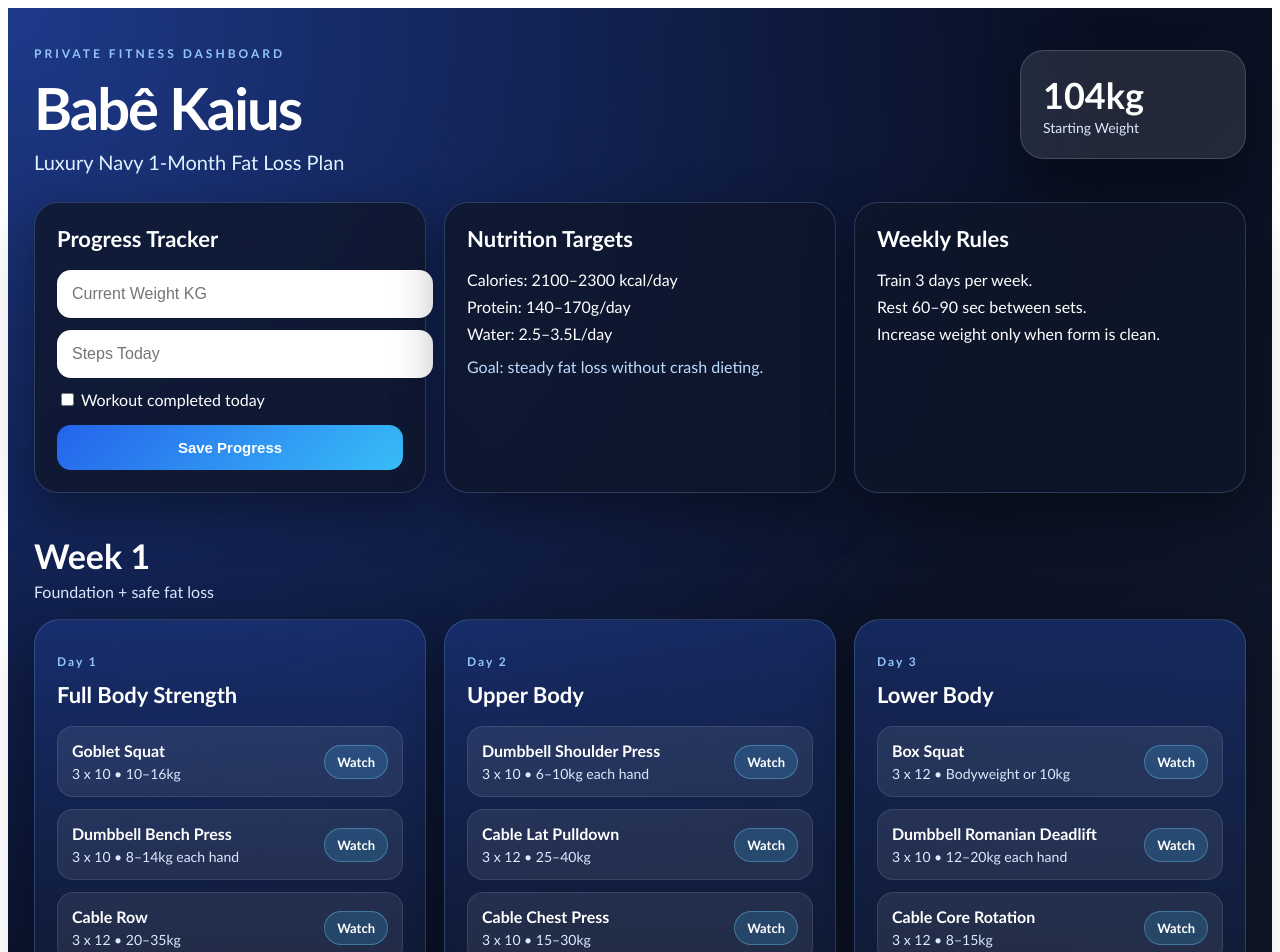
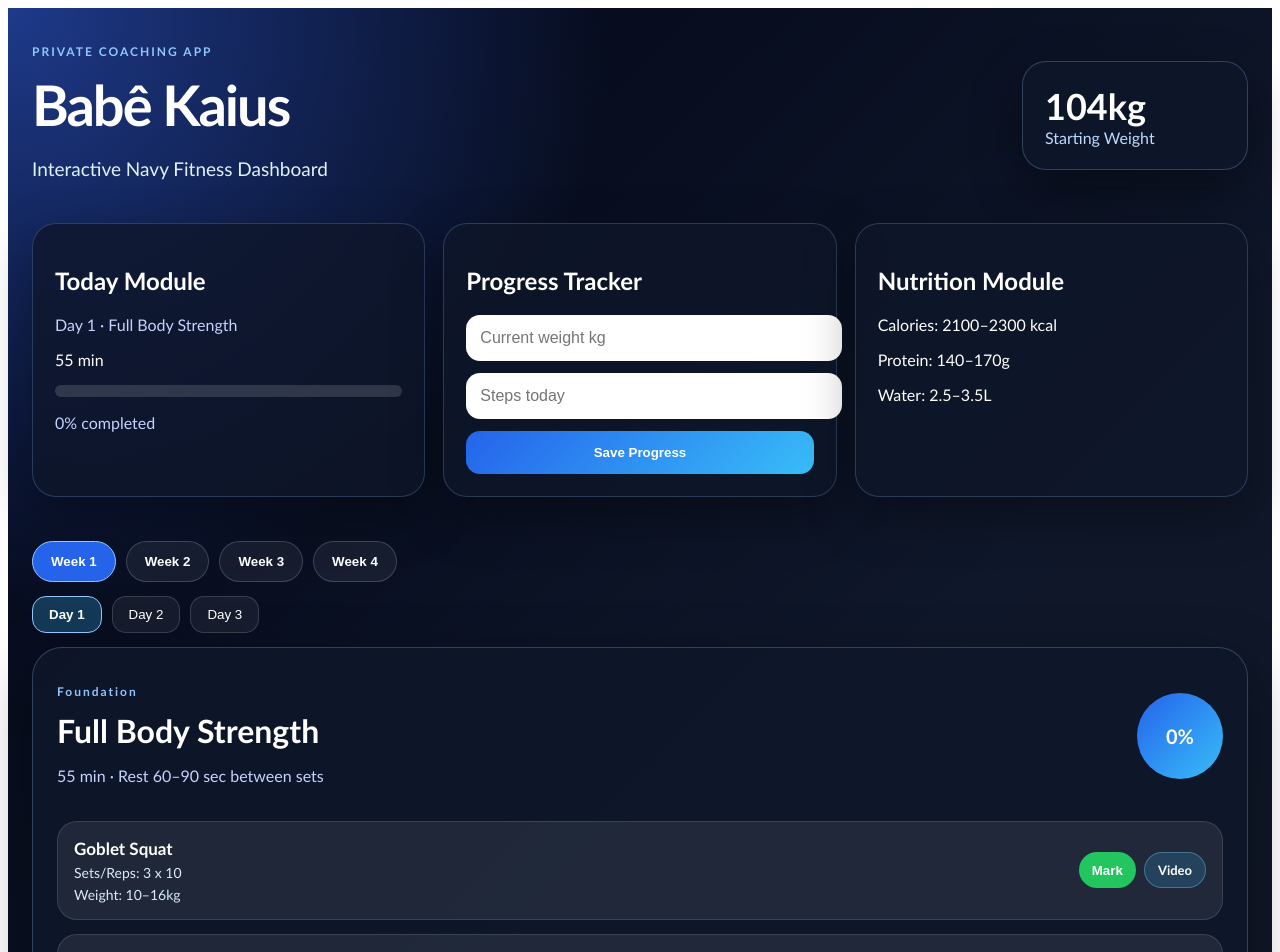
Before and after one commit to saudsaeed1992-eng/fitness-coach-app, a Next.js app: page / in a window 1280 px wide. Shown: the top 952 px of the page. Built offline with nearby package versions, Linux system fonts and the light colour scheme.

Commit message:
Update page.js

```diff
--- a/app/page.js
+++ b/app/page.js
@@ -3,44 +3,49 @@
 import { useState } from "react";
 
 export default function Home() {
+  const [activeWeek, setActiveWeek] = useState(0);
+  const [activeDay, setActiveDay] = useState(0);
+  const [completed, setCompleted] = useState({});
   const [weight, setWeight] = useState("");
   const [steps, setSteps] = useState("");
-  const [workoutDone, setWorkoutDone] = useState(false);
 
-  const link = (query) =>
-    `https://www.youtube.com/results?search_query=${query}`;
+  const youtube = (q) =>
+    `https://www.youtube.com/results?search_query=${encodeURIComponent(q)}`;
 
   const plan = [
     {
       week: "Week 1",
-      focus: "Foundation + safe fat loss",
+      focus: "Foundation",
       days: [
         {
           day: "Day 1",
           title: "Full Body Strength",
+          duration: "55 min",
           exercises: [
             ["Goblet Squat", "3 x 10", "10–16kg", "goblet squat beginner form"],
             ["Dumbbell Bench Press", "3 x 10", "8–14kg each hand", "dumbbell bench press tutorial"],
             ["Cable Row", "3 x 12", "20–35kg", "cable row beginner tutorial"],
-            ["Incline Treadmill Walk", "15 min", "Speed 4–5 km/h", "incline treadmill walking fat loss"]
+            ["Incline Walk", "15 min", "4–5 km/h", "incline treadmill walking fat loss"]
           ]
         },
         {
           day: "Day 2",
           title: "Upper Body",
+          duration: "50 min",
           exercises: [
-            ["Dumbbell Shoulder Press", "3 x 10", "6–10kg each hand", "dumbbell shoulder press form"],
-            ["Cable Lat Pulldown", "3 x 12", "25–40kg", "lat pulldown cable tutorial"],
+            ["Shoulder Press", "3 x 10", "6–10kg each hand", "dumbbell shoulder press form"],
+            ["Lat Pulldown", "3 x 12", "25–40kg", "lat pulldown cable tutorial"],
             ["Cable Chest Press", "3 x 10", "15–30kg", "cable chest press tutorial"],
-            ["Exercise Bike", "15 min", "Easy/moderate", "stationary bike cardio beginner"]
+            ["Bike", "15 min", "Easy/moderate", "stationary bike cardio beginner"]
           ]
         },
         {
           day: "Day 3",
           title: "Lower Body",
+          duration: "50 min",
           exercises: [
-            ["Box Squat", "3 x 12", "Bodyweight or 10kg", "box squat beginner form"],
-            ["Dumbbell Romanian Deadlift", "3 x 10", "12–20kg each hand", "dumbbell romanian deadlift form"],
+            ["Box Squat", "3 x 12", "Bodyweight/10kg", "box squat beginner form"],
+            ["Romanian Deadlift", "3 x 10", "12–20kg each hand", "dumbbell romanian deadlift form"],
             ["Cable Core Rotation", "3 x 12", "8–15kg", "cable core rotation tutorial"],
             ["Elliptical", "15 min", "Easy/moderate", "elliptical workout beginner"]
           ]
@@ -49,24 +54,26 @@ export default function Home() {
     },
     {
       week: "Week 2",
-      focus: "Fat loss progression",
+      focus: "Progression",
       days: [
         {
           day: "Day 1",
           title: "Strength Progression",
+          duration: "60 min",
           exercises: [
             ["Goblet Squat", "4 x 10", "12–18kg", "goblet squat beginner form"],
             ["Dumbbell Bench Press", "4 x 10", "10–16kg each hand", "dumbbell bench press tutorial"],
             ["Cable Row", "4 x 12", "25–40kg", "cable row beginner tutorial"],
-            ["Incline Walk", "20 min", "Speed 4–5.2 km/h", "incline treadmill walking fat loss"]
+            ["Incline Walk", "20 min", "4–5.2 km/h", "incline treadmill walking fat loss"]
           ]
         },
         {
           day: "Day 2",
           title: "Upper Conditioning",
+          duration: "55 min",
           exercises: [
-            ["Dumbbell Shoulder Press", "4 x 10", "6–12kg each hand", "dumbbell shoulder press form"],
-            ["Cable Lat Pulldown", "4 x 12", "30–45kg", "lat pulldown cable tutorial"],
+            ["Shoulder Press", "4 x 10", "6–12kg each hand", "dumbbell shoulder press form"],
+            ["Lat Pulldown", "4 x 12", "30–45kg", "lat pulldown cable tutorial"],
             ["Cable Chest Press", "3 x 12", "20–35kg", "cable chest press tutorial"],
             ["Bike Cardio", "20 min", "Moderate", "stationary bike cardio beginner"]
           ]
@@ -74,6 +81,7 @@ export default function Home() {
         {
           day: "Day 3",
           title: "Lower + Core",
+          duration: "55 min",
           exercises: [
             ["Dumbbell Deadlift", "3 x 10", "14–22kg each hand", "dumbbell deadlift beginner form"],
             ["Box Squat", "4 x 12", "10–16kg", "box squat beginner form"],
@@ -85,34 +93,37 @@ export default function Home() {
     },
     {
       week: "Week 3",
-      focus: "Higher calorie burn",
+      focus: "Calorie Burn",
       days: [
         {
           day: "Day 1",
           title: "Strength + Cardio",
+          duration: "65 min",
           exercises: [
             ["Goblet Squat", "4 x 12", "14–20kg", "goblet squat beginner form"],
             ["Dumbbell Bench Press", "4 x 10", "10–18kg each hand", "dumbbell bench press tutorial"],
             ["Cable Row", "4 x 12", "30–45kg", "cable row beginner tutorial"],
-            ["Incline Walk", "25 min", "Speed 4.5–5.5 km/h", "incline treadmill walking fat loss"]
+            ["Incline Walk", "25 min", "4.5–5.5 km/h", "incline treadmill walking fat loss"]
           ]
         },
         {
           day: "Day 2",
           title: "Upper Burn",
+          duration: "60 min",
           exercises: [
-            ["Dumbbell Shoulder Press", "4 x 12", "8–12kg each hand", "dumbbell shoulder press form"],
-            ["Cable Lat Pulldown", "4 x 12", "30–50kg", "lat pulldown cable tutorial"],
-            ["Cable Face Pull", "4 x 15", "10–20kg", "cable face pull correct form"],
-            ["Bike Intervals", "20 min", "1 min fast / 2 min easy", "stationary bike interval workout beginner"]
+            ["Shoulder Press", "4 x 12", "8–12kg each hand", "dumbbell shoulder press form"],
+            ["Lat Pulldown", "4 x 12", "30–50kg", "lat pulldown cable tutorial"],
+            ["Face Pull", "4 x 15", "10–20kg", "cable face pull correct form"],
+            ["Bike Intervals", "20 min", "1 fast / 2 easy", "stationary bike interval workout beginner"]
           ]
         },
         {
           day: "Day 3",
           title: "Lower Burn",
+          duration: "60 min",
           exercises: [
             ["Dumbbell Deadlift", "4 x 10", "16–24kg each hand", "dumbbell deadlift beginner form"],
-            ["Reverse Lunges", "3 x 12", "Bodyweight or 5–8kg each hand", "reverse lunge beginner form"],
+            ["Reverse Lunges", "3 x 12", "Bodyweight/5–8kg", "reverse lunge beginner form"],
             ["Cable Core Rotation", "3 x 15", "10–18kg", "cable core rotation tutorial"],
             ["Elliptical", "25 min", "Moderate", "elliptical workout beginner"]
           ]
@@ -121,146 +132,164 @@ export default function Home() {
     },
     {
       week: "Week 4",
-      focus: "Recovery + consistency",
+      focus: "Recovery + Consistency",
       days: [
         {
           day: "Day 1",
           title: "Light Strength",
+          duration: "50 min",
           exercises: [
             ["Goblet Squat", "3 x 10", "10–16kg", "goblet squat beginner form"],
             ["Dumbbell Bench Press", "3 x 10", "8–14kg each hand", "dumbbell bench press tutorial"],
             ["Cable Row", "3 x 12", "20–35kg", "cable row beginner tutorial"],
-            ["Easy Walk", "20 min", "Comfortable pace", "treadmill walking workout beginner"]
+            ["Easy Walk", "20 min", "Comfortable", "treadmill walking workout beginner"]
           ]
         },
         {
           day: "Day 2",
           title: "Upper Easy",
+          duration: "45 min",
           exercises: [
-            ["Dumbbell Shoulder Press", "3 x 10", "6–10kg each hand", "dumbbell shoulder press form"],
-            ["Cable Lat Pulldown", "3 x 10", "25–40kg", "lat pulldown cable tutorial"],
-            ["Cable Face Pull", "3 x 15", "10–18kg", "cable face pull correct form"],
+            ["Shoulder Press", "3 x 10", "6–10kg each hand", "dumbbell shoulder press form"],
+            ["Lat Pulldown", "3 x 10", "25–40kg", "lat pulldown cable tutorial"],
+            ["Face Pull", "3 x 15", "10–18kg", "cable face pull correct form"],
             ["Bike", "20 min", "Easy/moderate", "stationary bike cardio beginner"]
           ]
         },
         {
           day: "Day 3",
           title: "Mobility Day",
+          duration: "50 min",
           exercises: [
             ["Stretching", "15 min", "Bodyweight", "full body stretching routine beginner"],
             ["Mobility Drills", "15 min", "Bodyweight", "beginner mobility routine"],
-            ["Light Walk", "20 min", "Comfortable pace", "walking workout beginner fat loss"]
+            ["Light Walk", "20 min", "Comfortable", "walking workout beginner fat loss"]
           ]
         }
       ]
     }
   ];
 
+  const current = plan[activeWeek].days[activeDay];
+  const totalExercises = current.exercises.length;
+  const doneCount = current.exercises.filter((_, i) => completed[`${activeWeek}-${activeDay}-${i}`]).length;
+  const progress = Math.round((doneCount / totalExercises) * 100);
+
+  function toggleExercise(i) {
+    const key = `${activeWeek}-${activeDay}-${i}`;
+    setCompleted({ ...completed, [key]: !completed[key] });
+  }
+
   function saveProgress() {
-    alert("Progress saved on this device.");
+    alert("Progress saved for today.");
   }
 
   return (
     <main style={styles.page}>
-      <header style={styles.hero}>
+      <section style={styles.hero}>
         <div>
-          <p style={styles.badge}>PRIVATE FITNESS DASHBOARD</p>
+          <p style={styles.badge}>PRIVATE COACHING APP</p>
           <h1 style={styles.title}>Babê Kaius</h1>
-          <p style={styles.subtitle}>Luxury Navy 1-Month Fat Loss Plan</p>
+          <p style={styles.subtitle}>Interactive Navy Fitness Dashboard</p>
         </div>
-        <div style={styles.statBox}>
-          <span style={styles.statNumber}>104kg</span>
-          <span style={styles.statLabel}>Starting Weight</span>
+
+        <div style={styles.statCard}>
+          <div style={styles.statNumber}>104kg</div>
+          <div style={styles.statLabel}>Starting Weight</div>
         </div>
-      </header>
+      </section>
 
-      <section style={styles.topGrid}>
+      <section style={styles.dashboard}>
         <div style={styles.card}>
-          <h2 style={styles.cardTitle}>Progress Tracker</h2>
+          <h2>Today Module</h2>
+          <p style={styles.muted}>{current.day} · {current.title}</p>
+          <p>{current.duration}</p>
 
-          <input
-            style={styles.input}
-            placeholder="Current Weight KG"
-            value={weight}
-            onChange={(e) => setWeight(e.target.value)}
-          />
+          <div style={styles.progressTrack}>
+            <div style={{ ...styles.progressFill, width: `${progress}%` }} />
+          </div>
 
-          <input
-            style={styles.input}
-            placeholder="Steps Today"
-            value={steps}
-            onChange={(e) => setSteps(e.target.value)}
-          />
-
-          <label style={styles.label}>
-            <input
-              type="checkbox"
-              checked={workoutDone}
-              onChange={(e) => setWorkoutDone(e.target.checked)}
-            />
-            <span> Workout completed today</span>
-          </label>
-
-          <button style={styles.button} onClick={saveProgress}>
-            Save Progress
-          </button>
+          <p style={styles.muted}>{progress}% completed</p>
         </div>
 
         <div style={styles.card}>
-          <h2 style={styles.cardTitle}>Nutrition Targets</h2>
-          <p style={styles.text}>Calories: 2100–2300 kcal/day</p>
-          <p style={styles.text}>Protein: 140–170g/day</p>
-          <p style={styles.text}>Water: 2.5–3.5L/day</p>
-          <p style={styles.note}>Goal: steady fat loss without crash dieting.</p>
+          <h2>Progress Tracker</h2>
+          <input style={styles.input} placeholder="Current weight kg" value={weight} onChange={(e) => setWeight(e.target.value)} />
+          <input style={styles.input} placeholder="Steps today" value={steps} onChange={(e) => setSteps(e.target.value)} />
+          <button style={styles.button} onClick={saveProgress}>Save Progress</button>
         </div>
 
         <div style={styles.card}>
-          <h2 style={styles.cardTitle}>Weekly Rules</h2>
-          <p style={styles.text}>Train 3 days per week.</p>
-          <p style={styles.text}>Rest 60–90 sec between sets.</p>
-          <p style={styles.text}>Increase weight only when form is clean.</p>
+          <h2>Nutrition Module</h2>
+          <p>Calories: 2100–2300 kcal</p>
+          <p>Protein: 140–170g</p>
+          <p>Water: 2.5–3.5L</p>
         </div>
       </section>
 
-      {plan.map((week) => (
-        <section key={week.week} style={styles.week}>
-          <div style={styles.weekHeader}>
-            <h2 style={styles.weekTitle}>{week.week}</h2>
-            <p style={styles.focus}>{week.focus}</p>
+      <section style={styles.selector}>
+        {plan.map((w, i) => (
+          <button
+            key={w.week}
+            onClick={() => { setActiveWeek(i); setActiveDay(0); }}
+            style={i === activeWeek ? styles.activeTab : styles.tab}
+          >
+            {w.week}
+          </button>
+        ))}
+      </section>
+
+      <section style={styles.selector}>
+        {plan[activeWeek].days.map((d, i) => (
+          <button
+            key={d.day}
+            onClick={() => setActiveDay(i)}
+            style={i === activeDay ? styles.activeDayTab : styles.dayTab}
+          >
+            {d.day}
+          </button>
+        ))}
+      </section>
+
+      <section style={styles.trainingPanel}>
+        <div style={styles.trainingHeader}>
+          <div>
+            <p style={styles.badge}>{plan[activeWeek].focus}</p>
+            <h2 style={styles.weekTitle}>{current.title}</h2>
+            <p style={styles.muted}>{current.duration} · Rest 60–90 sec between sets</p>
+          </div>
+          <div style={styles.circle}>{progress}%</div>
         </div>
 
-          <div style={styles.grid}>
-            {week.days.map((day) => (
-              <div key={day.day} style={styles.dayCard}>
-                <p style={styles.dayBadge}>{day.day}</p>
-                <h3 style={styles.dayTitle}>{day.title}</h3>
-
+        <div style={styles.exerciseGrid}>
+          {current.exercises.map((ex, i) => (
+            <div key={i} style={completed[`${activeWeek}-${activeDay}-${i}`] ? styles.exerciseDone : styles.exerciseCard}>
               <div>
-                  {day.exercises.map((exercise, index) => (
-                    <div key={index} style={styles.exercise}>
-                      <div>
-                        <strong>{exercise[0]}</strong>
-                        <p style={styles.exerciseMeta}>
-                          {exercise[1]} • {exercise[2]}
-                        </p>
+                <p style={styles.exerciseName}>{ex[0]}</p>
+                <p style={styles.exerciseMeta}>Sets/Reps: {ex[1]}</p>
+                <p style={styles.exerciseMeta}>Weight: {ex[2]}</p>
               </div>
 
-                      <a
-                        href={link(exercise[3])}
-                        target="_blank"
-                        rel="noopener noreferrer"
-                        style={styles.youtube}
-                      >
-                        Watch
+              <div style={styles.actions}>
+                <button style={styles.checkBtn} onClick={() => toggleExercise(i)}>
+                  {completed[`${activeWeek}-${activeDay}-${i}`] ? "Done" : "Mark"}
+                </button>
+
+                <a href={youtube(ex[3])} target="_blank" rel="noopener noreferrer" style={styles.videoBtn}>
+                  Video
                 </a>
-                    </div>
-                  ))}
               </div>
             </div>
           ))}
         </div>
       </section>
-      ))}
+
+      <section style={styles.card}>
+        <h2>Training Rules</h2>
+        <p>Start with the lower weight range. Increase only when your form stays clean.</p>
+        <p>If pain appears, stop the exercise and choose a lighter option.</p>
+        <p>Goal: consistency first, intensity second.</p>
+      </section>
     </main>
   );
 }
@@ -269,193 +298,215 @@ const styles = {
   page: {
     minHeight: "100vh",
     background:
-      "radial-gradient(circle at top left, #1e3a8a 0, transparent 35%), linear-gradient(135deg, #020617 0%, #0f172a 50%, #111827 100%)",
+      "radial-gradient(circle at top left, #1e3a8a 0, transparent 30%), linear-gradient(135deg, #020617, #0f172a 55%, #111827)",
     color: "#ffffff",
-    fontFamily:
-      "'Trebuchet MS', 'Segoe UI', Arial, sans-serif",
-    padding: "26px"
+    fontFamily: "'Trebuchet MS', 'Segoe UI', Arial, sans-serif",
+    padding: "24px"
   },
-
   hero: {
+    display: "flex",
+    justifyContent: "space-between",
+    alignItems: "center",
+    gap: "20px",
+    flexWrap: "wrap",
+    marginBottom: "24px"
+  },
+  badge: {
+    color: "#93c5fd",
+    letterSpacing: "2px",
+    fontWeight: "900",
+    fontSize: "12px"
+  },
+  title: {
+    fontSize: "56px",
+    margin: "4px 0",
+    letterSpacing: "-2px"
+  },
+  subtitle: {
+    color: "#e0f2fe",
+    fontSize: "19px"
+  },
+  statCard: {
+    background: "rgba(15,23,42,0.85)",
+    border: "1px solid rgba(147,197,253,0.25)",
+    borderRadius: "24px",
+    padding: "22px",
+    minWidth: "180px",
+    boxShadow: "0 20px 50px rgba(0,0,0,0.4)"
+  },
+  statNumber: {
+    fontSize: "36px",
+    fontWeight: "900"
+  },
+  statLabel: {
+    color: "#bfdbfe"
+  },
+  dashboard: {
+    display: "grid",
+    gridTemplateColumns: "repeat(auto-fit, minmax(260px, 1fr))",
+    gap: "18px",
+    marginBottom: "24px"
+  },
+  card: {
+    background: "rgba(15,23,42,0.78)",
+    border: "1px solid rgba(147,197,253,0.22)",
+    borderRadius: "24px",
+    padding: "22px",
+    boxShadow: "0 18px 50px rgba(0,0,0,0.35)",
+    marginBottom: "20px"
+  },
+  muted: {
+    color: "#c7d2fe"
+  },
+  input: {
+    width: "100%",
+    padding: "14px",
+    borderRadius: "14px",
+    border: "none",
+    marginBottom: "12px",
+    fontSize: "16px"
+  },
+  button: {
+    width: "100%",
+    padding: "14px",
+    borderRadius: "14px",
+    border: "none",
+    background: "linear-gradient(135deg, #2563eb, #38bdf8)",
+    color: "white",
+    fontWeight: "900"
+  },
+  progressTrack: {
+    height: "12px",
+    background: "rgba(255,255,255,0.14)",
+    borderRadius: "999px",
+    overflow: "hidden",
+    marginTop: "16px"
+  },
+  progressFill: {
+    height: "100%",
+    background: "linear-gradient(135deg, #38bdf8, #2563eb)"
+  },
+  selector: {
+    display: "flex",
+    gap: "10px",
+    overflowX: "auto",
+    marginBottom: "14px"
+  },
+  tab: {
+    padding: "12px 18px",
+    borderRadius: "999px",
+    border: "1px solid rgba(255,255,255,0.18)",
+    background: "rgba(255,255,255,0.06)",
+    color: "white",
+    fontWeight: "800"
+  },
+  activeTab: {
+    padding: "12px 18px",
+    borderRadius: "999px",
+    border: "1px solid #93c5fd",
+    background: "#2563eb",
+    color: "white",
+    fontWeight: "900"
+  },
+  dayTab: {
+    padding: "10px 16px",
+    borderRadius: "14px",
+    border: "1px solid rgba(255,255,255,0.15)",
+    background: "rgba(255,255,255,0.06)",
+    color: "white"
+  },
+  activeDayTab: {
+    padding: "10px 16px",
+    borderRadius: "14px",
+    border: "1px solid #93c5fd",
+    background: "rgba(56,189,248,0.25)",
+    color: "white",
+    fontWeight: "900"
+  },
+  trainingPanel: {
+    background: "rgba(15,23,42,0.86)",
+    border: "1px solid rgba(147,197,253,0.25)",
+    borderRadius: "30px",
+    padding: "24px",
+    boxShadow: "0 22px 60px rgba(0,0,0,0.42)",
+    marginBottom: "24px"
+  },
+  trainingHeader: {
     display: "flex",
     justifyContent: "space-between",
     gap: "20px",
     alignItems: "center",
-    marginBottom: "28px",
-    flexWrap: "wrap"
+    flexWrap: "wrap",
+    marginBottom: "20px"
   },
-
-  badge: {
-    letterSpacing: "3px",
-    color: "#93c5fd",
-    fontSize: "12px",
-    fontWeight: "800"
+  weekTitle: {
+    fontSize: "32px",
+    margin: "4px 0"
   },
-
-  title: {
-    fontSize: "58px",
+  circle: {
+    width: "86px",
+    height: "86px",
+    borderRadius: "50%",
+    background: "linear-gradient(135deg, #2563eb, #38bdf8)",
+    display: "flex",
+    alignItems: "center",
+    justifyContent: "center",
     fontWeight: "900",
-    margin: "8px 0",
-    color: "#ffffff",
-    letterSpacing: "-2px"
+    fontSize: "20px"
   },
-
-  subtitle: {
-    fontSize: "20px",
-    color: "#e0f2fe",
-    margin: 0
+  exerciseGrid: {
+    display: "grid",
+    gap: "14px"
   },
-
-  statBox: {
-    background: "rgba(255,255,255,0.1)",
-    border: "1px solid rgba(255,255,255,0.16)",
-    borderRadius: "24px",
-    padding: "22px",
-    minWidth: "180px",
-    boxShadow: "0 20px 45px rgba(0,0,0,0.35)"
-  },
-
-  statNumber: {
-    display: "block",
-    fontSize: "36px",
-    fontWeight: "900"
-  },
-
-  statLabel: {
-    color: "#dbeafe",
-    fontSize: "14px"
-  },
-
-  topGrid: {
-    display: "grid",
-    gridTemplateColumns: "repeat(auto-fit, minmax(260px, 1fr))",
-    gap: "18px"
-  },
-
-  card: {
-    background: "rgba(15, 23, 42, 0.78)",
-    border: "1px solid rgba(147,197,253,0.22)",
-    borderRadius: "24px",
-    padding: "22px",
-    boxShadow: "0 18px 50px rgba(0,0,0,0.38)",
-    backdropFilter: "blur(14px)"
-  },
-
-  cardTitle: {
-    marginTop: 0,
-    fontSize: "22px"
-  },
-
-  input: {
-    display: "block",
-    width: "100%",
-    padding: "14px",
-    marginBottom: "12px",
-    borderRadius: "14px",
-    border: "1px solid rgba(255,255,255,0.18)",
-    fontSize: "16px",
-    background: "#ffffff",
-    color: "#020617"
-  },
-
-  label: {
-    display: "block",
-    marginTop: "8px",
-    color: "#ffffff"
-  },
-
-  button: {
-    marginTop: "16px",
-    background: "linear-gradient(135deg, #2563eb, #38bdf8)",
-    color: "#ffffff",
-    padding: "14px 20px",
-    border: "none",
-    borderRadius: "14px",
-    fontWeight: "900",
-    cursor: "pointer",
-    width: "100%",
-    fontSize: "15px"
-  },
-
-  text: {
-    color: "#ffffff",
-    margin: "8px 0"
-  },
-
-  note: {
-    color: "#bfdbfe",
-    marginTop: "14px"
-  },
-
-  week: {
-    marginTop: "42px"
-  },
-
-  weekHeader: {
-    marginBottom: "18px"
-  },
-
-  weekTitle: {
-    fontSize: "34px",
-    margin: 0
-  },
-
-  focus: {
-    color: "#dbeafe",
-    marginTop: "6px"
-  },
-
-  grid: {
-    display: "grid",
-    gridTemplateColumns: "repeat(auto-fit, minmax(285px, 1fr))",
-    gap: "18px"
-  },
-
-  dayCard: {
-    background:
-      "linear-gradient(180deg, rgba(30,58,138,0.55), rgba(15,23,42,0.88))",
-    border: "1px solid rgba(147,197,253,0.22)",
-    borderRadius: "26px",
-    padding: "22px",
-    boxShadow: "0 18px 50px rgba(0,0,0,0.35)"
-  },
-
-  dayBadge: {
-    color: "#93c5fd",
-    fontWeight: "900",
-    letterSpacing: "2px",
-    fontSize: "12px"
-  },
-
-  dayTitle: {
-    fontSize: "22px",
-    marginTop: "4px",
-    marginBottom: "18px"
-  },
-
-  exercise: {
+  exerciseCard: {
     display: "flex",
     justifyContent: "space-between",
+    gap: "14px",
     alignItems: "center",
-    gap: "12px",
     background: "rgba(255,255,255,0.08)",
-    border: "1px solid rgba(255,255,255,0.1)",
-    borderRadius: "16px",
-    padding: "14px",
-    marginBottom: "12px"
+    border: "1px solid rgba(255,255,255,0.12)",
+    borderRadius: "20px",
+    padding: "16px"
   },
-
+  exerciseDone: {
+    display: "flex",
+    justifyContent: "space-between",
+    gap: "14px",
+    alignItems: "center",
+    background: "rgba(34,197,94,0.18)",
+    border: "1px solid rgba(34,197,94,0.45)",
+    borderRadius: "20px",
+    padding: "16px"
+  },
+  exerciseName: {
+    fontWeight: "900",
+    margin: 0,
+    fontSize: "17px"
+  },
   exerciseMeta: {
     color: "#dbeafe",
     margin: "5px 0 0",
     fontSize: "14px"
   },
-
-  youtube: {
+  actions: {
+    display: "flex",
+    gap: "8px",
+    flexWrap: "wrap",
+    justifyContent: "flex-end"
+  },
+  checkBtn: {
+    border: "none",
+    background: "#22c55e",
+    color: "white",
+    borderRadius: "999px",
+    padding: "9px 13px",
+    fontWeight: "900"
+  },
+  videoBtn: {
     background: "rgba(56,189,248,0.18)",
     color: "#ffffff",
     border: "1px solid rgba(125,211,252,0.35)",
-    padding: "8px 12px",
+    padding: "9px 13px",
     borderRadius: "999px",
     textDecoration: "none",
     fontSize: "13px",
```
Lines whose indentation alone changed are shown as unchanged.
